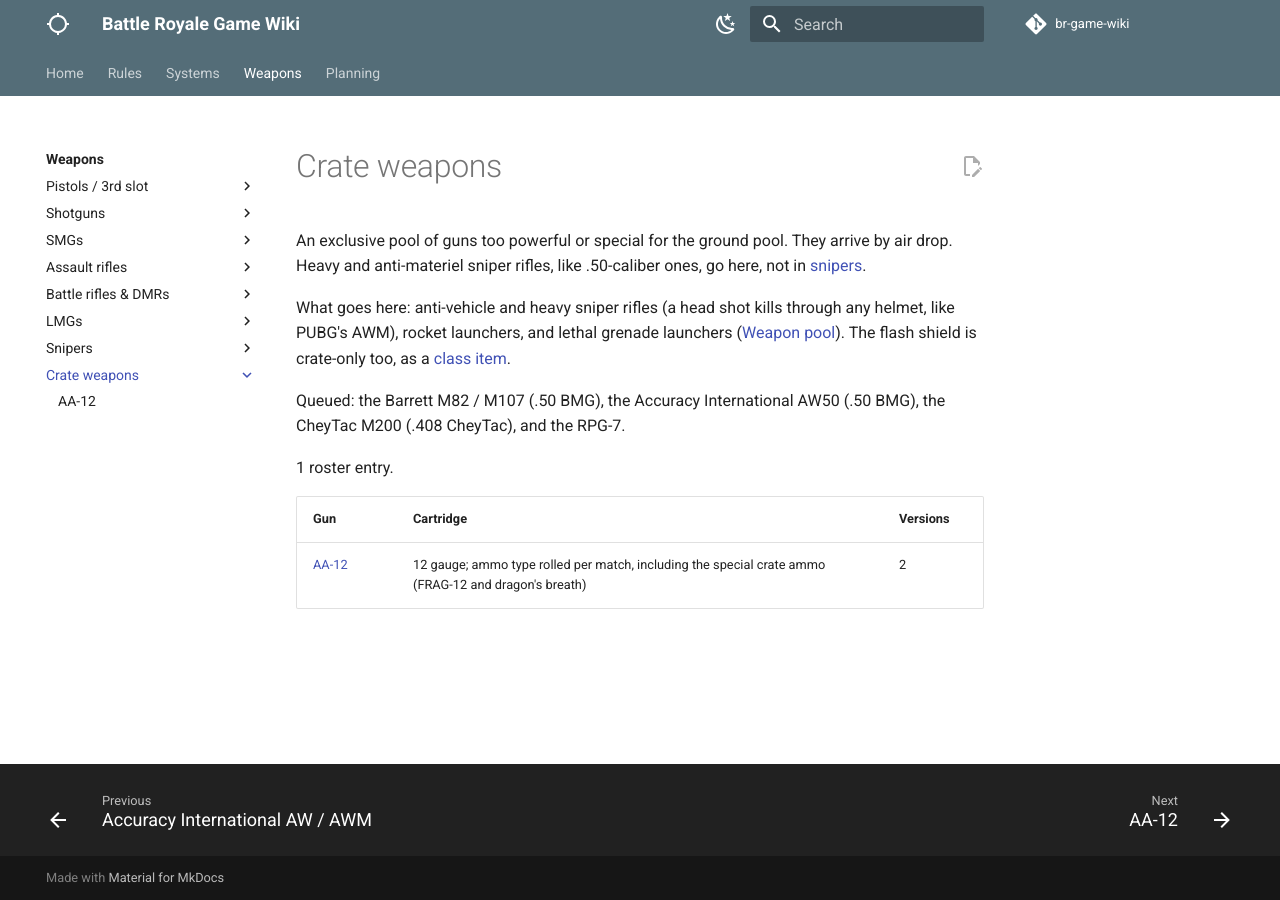
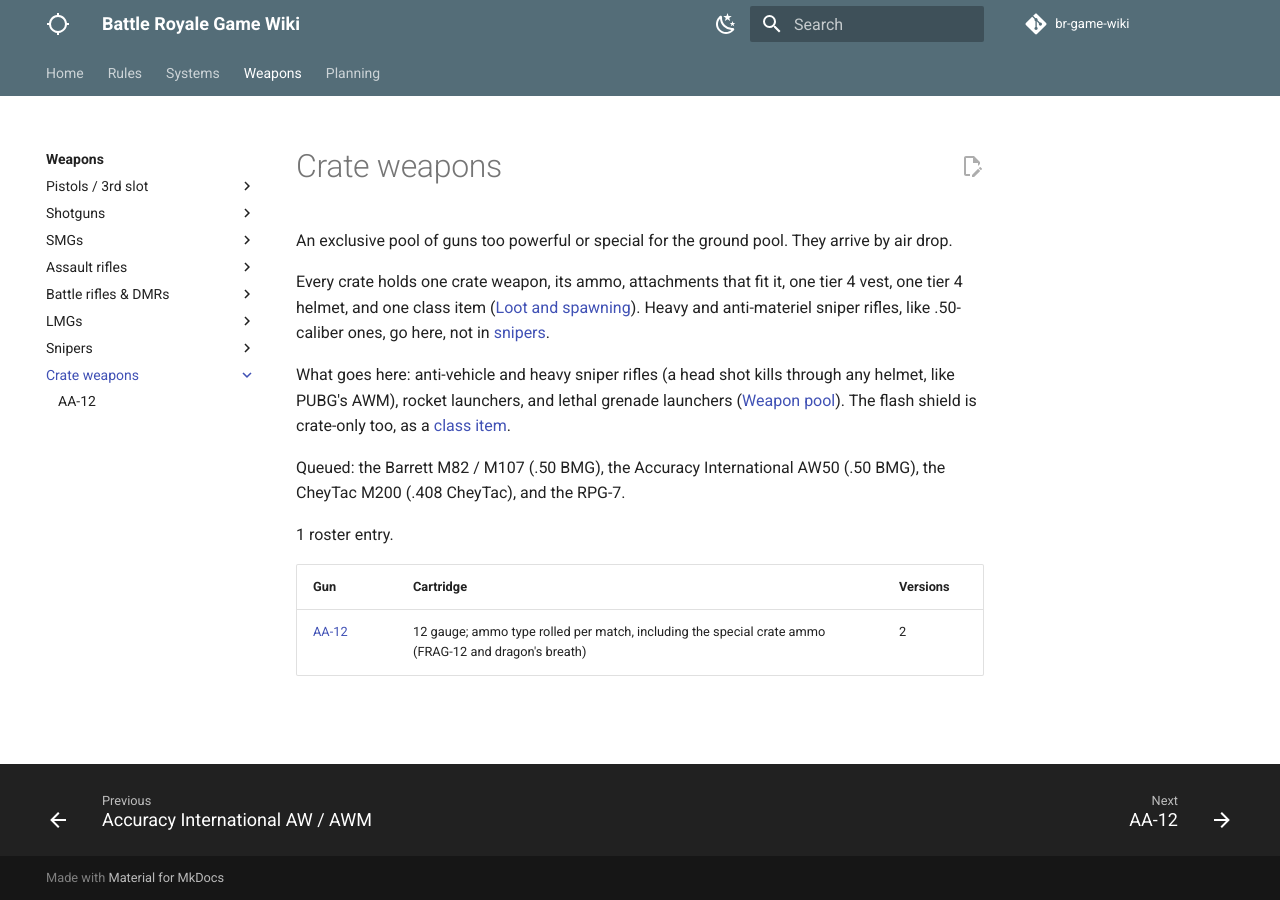
Before and after one commit to DerrickSpartan1/br-game-wiki, an MkDocs documentation site: the page built from docs/weapons/crate/index.md, in a window 1280 px wide. Built offline with MkDocs 1.6.1 and Material for MkDocs 9.7.7, drawn with Linux system fonts in a browser that asks for light colours; comment, search, counter and statistics services are not loaded.

Commit message:
Set what every crate holds
Co-Authored-By: Claude Opus 5.5 <noreply@anthropic.com>
Claude-Session: https://claude.ai/code/session_01LAp2s4euUjj6HZthupXLj4

```diff
--- a/docs/weapons/crate/index.md
+++ b/docs/weapons/crate/index.md
@@ -1,6 +1,8 @@
 # Crate weapons
 
-An exclusive pool of guns too powerful or special for the ground pool. They arrive by air drop. Heavy and anti-materiel sniper rifles, like .50-caliber ones, go here, not in [snipers](../snipers/index.md).
+An exclusive pool of guns too powerful or special for the ground pool. They arrive by air drop.
+
+Every crate holds one crate weapon, its ammo, attachments that fit it, one tier 4 vest, one tier 4 helmet, and one class item ([Loot and spawning](../../systems/loot.md#changes-from-pubg)). Heavy and anti-materiel sniper rifles, like .50-caliber ones, go here, not in [snipers](../snipers/index.md).
 
 What goes here: anti-vehicle and heavy sniper rifles (a head shot kills through any helmet, like PUBG's AWM), rocket launchers, and lethal grenade launchers ([Weapon pool](../../systems/weapon-pool.md#how-the-randomness-works)). The flash shield is crate-only too, as a [class item](../../systems/class-items.md).
 
```
Also changed, not shown: docs/planning/changelog.md (+1 -0 lines), docs/planning/decisions.md (+1 -0 lines), docs/planning/open-questions.md (+1 -1 lines), docs/systems/loot.md (+1 -1 lines).
